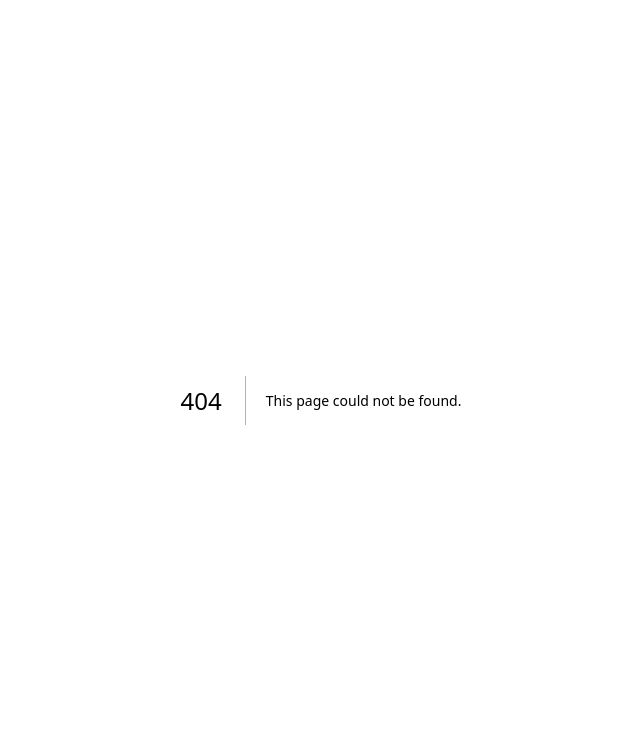
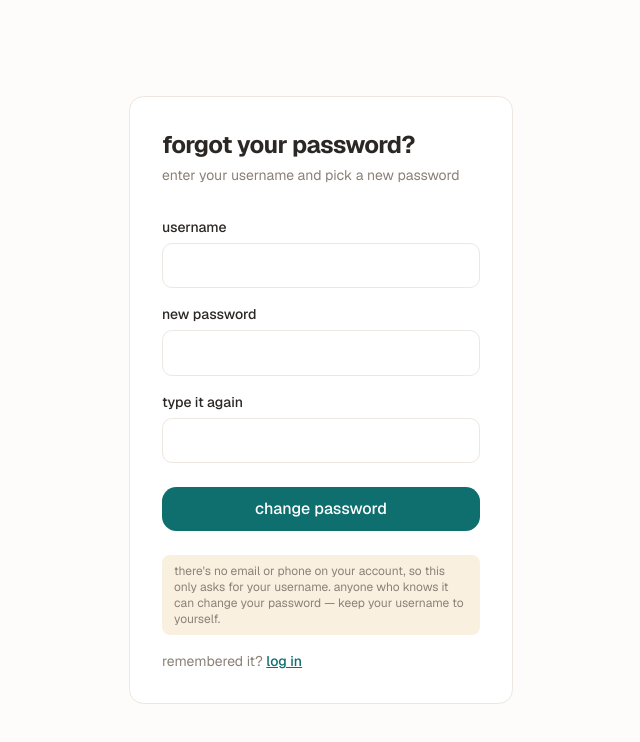
Before and after one commit to aakamshpm/classcutcheyaamo, a Next.js app: page /reset-password in a window 1280 px wide. Before the commit this address had no page. Shown: the top 742 px of the page, without its empty margins (319-959 px from the left). Built offline with nearby package versions, Linux system fonts and the light colour scheme; no server answers.

Commit message:
added a forgot password page since i locked myself out

```diff
--- a/src/app/(auth)/login/page.tsx
+++ b/src/app/(auth)/login/page.tsx
@@ -57,7 +57,16 @@ export default function LoginPage() {
           </button>
         </form>
 
-        <p className="mt-6 text-sm text-muted">
+        <p className="mt-4 text-sm text-muted">
+          <Link
+            href="/reset-password"
+            className="font-medium text-primary underline"
+          >
+            forgot your password?
+          </Link>
+        </p>
+
+        <p className="mt-3 text-sm text-muted">
           don&apos;t have an account?{" "}
           <Link href="/signup" className="font-medium text-primary underline">
             sign up
--- /dev/null
+++ b/src/app/(auth)/reset-password/actions.ts
@@ -0,0 +1,96 @@
+"use server";
+
+import { hash } from "bcryptjs";
+import { eq } from "drizzle-orm";
+import { headers } from "next/headers";
+import { db } from "@/db";
+import { users } from "@/db/schema";
+import { signIn } from "@/auth";
+
+export type ResetResult = { error: string } | { success: true };
+
+// NOTE ON SECURITY, deliberately chosen: this reset needs nothing but a
+// username. anyone who knows a username can change that account's password
+// and log in as them. there is no email or phone on file, so there is nothing
+// to verify against. the rate limit below only slows down someone guessing at
+// usernames in bulk; it does not protect an account whose username is already
+// known. if this app ever holds anything worth protecting, this flow needs a
+// second factor (a recovery code issued at signup is the usual fix).
+
+// how many resets one client may attempt in the window, to blunt scripted
+// username guessing. in-memory, so it resets on redeploy and is per-instance
+// rather than global — on vercel each lambda keeps its own copy. good enough
+// to stop a naive loop, not a real distributed defence.
+const RATE_LIMIT = 5;
+const WINDOW_MS = 10 * 60 * 1000; // 10 minutes
+const attempts = new Map<string, { count: number; firstAt: number }>();
+
+function rateLimited(key: string): boolean {
+  const now = Date.now();
+  const entry = attempts.get(key);
+
+  if (!entry || now - entry.firstAt > WINDOW_MS) {
+    attempts.set(key, { count: 1, firstAt: now });
+    return false;
+  }
+
+  entry.count++;
+  return entry.count > RATE_LIMIT;
+}
+
+async function clientKey(): Promise<string> {
+  const h = await headers();
+  // vercel sets x-forwarded-for; fall back to a constant so a missing header
+  // shares one bucket rather than bypassing the limit entirely
+  return h.get("x-forwarded-for")?.split(",")[0]?.trim() ?? "unknown";
+}
+
+export async function resetPassword(
+  _prevState: ResetResult | null,
+  formData: FormData,
+): Promise<ResetResult> {
+  const username = String(formData.get("username") ?? "").trim();
+  const password = String(formData.get("password") ?? "");
+  const confirmPassword = String(formData.get("confirmPassword") ?? "");
+
+  if (!username) return { error: "enter your username" };
+  if (password.length < 6) {
+    return { error: "password needs to be at least 6 characters" };
+  }
+  if (password !== confirmPassword) {
+    return { error: "the two passwords don't match" };
+  }
+
+  if (rateLimited(await clientKey())) {
+    return { error: "too many attempts, try again in a few minutes" };
+  }
+
+  const [user] = await db
+    .select({ id: users.id })
+    .from(users)
+    .where(eq(users.username, username))
+    .limit(1);
+
+  // saying "no such username" is a small leak, but this flow already lets
+  // anyone with a username take the account over, so hiding whether the
+  // username exists would buy nothing and would only confuse the real user
+  // who mistyped it.
+  if (!user) return { error: "no account with that username" };
+
+  const passwordHash = await hash(password, 10);
+
+  await db
+    .update(users)
+    .set({ passwordHash })
+    .where(eq(users.id, user.id));
+
+  // log them straight in with the new password, so they don't have to type it
+  // again on the login page. signIn redirects, so nothing after it runs.
+  await signIn("credentials", {
+    username,
+    password,
+    redirectTo: "/dashboard",
+  });
+
+  return { success: true };
+}
--- /dev/null
+++ b/src/app/(auth)/reset-password/page.tsx
@@ -0,0 +1,95 @@
+"use client";
+
+import { useActionState } from "react";
+import Link from "next/link";
+import { resetPassword } from "./actions";
+
+export default function ResetPasswordPage() {
+  const [state, formAction, pending] = useActionState(resetPassword, null);
+
+  return (
+    <main className="flex flex-1 items-center justify-center px-4">
+      <div className="card w-full max-w-sm p-8">
+        <h1 className="mb-1 text-2xl font-bold tracking-tight">
+          forgot your password?
+        </h1>
+        <p className="mb-8 text-sm text-muted">
+          enter your username and pick a new password
+        </p>
+
+        <form action={formAction} className="flex flex-col gap-4">
+          <div className="flex flex-col gap-1.5">
+            <label htmlFor="username" className="text-sm font-medium">
+              username
+            </label>
+            <input
+              id="username"
+              name="username"
+              type="text"
+              required
+              autoComplete="username"
+              className="input"
+            />
+          </div>
+
+          <div className="flex flex-col gap-1.5">
+            <label htmlFor="password" className="text-sm font-medium">
+              new password
+            </label>
+            <input
+              id="password"
+              name="password"
+              type="password"
+              required
+              minLength={6}
+              autoComplete="new-password"
+              className="input"
+            />
+          </div>
+
+          <div className="flex flex-col gap-1.5">
+            <label htmlFor="confirmPassword" className="text-sm font-medium">
+              type it again
+            </label>
+            <input
+              id="confirmPassword"
+              name="confirmPassword"
+              type="password"
+              required
+              minLength={6}
+              autoComplete="new-password"
+              className="input"
+            />
+          </div>
+
+          {state && "error" in state && (
+            <p className="text-sm text-status-absent">{state.error}</p>
+          )}
+
+          <button
+            type="submit"
+            disabled={pending}
+            className="btn-primary mt-2 py-2.5"
+          >
+            {pending ? "changing..." : "change password"}
+          </button>
+        </form>
+
+        {/* the user should know this is not a private account. saying it plainly
+            is better than letting them assume a protection that isn't there. */}
+        <p className="mt-6 rounded-lg bg-status-half-bg px-3 py-2 text-xs text-muted">
+          there&apos;s no email or phone on your account, so this only asks for
+          your username. anyone who knows it can change your password — keep
+          your username to yourself.
+        </p>
+
+        <p className="mt-4 text-sm text-muted">
+          remembered it?{" "}
+          <Link href="/login" className="font-medium text-primary underline">
+            log in
+          </Link>
+        </p>
+      </div>
+    </main>
+  );
+}
```
